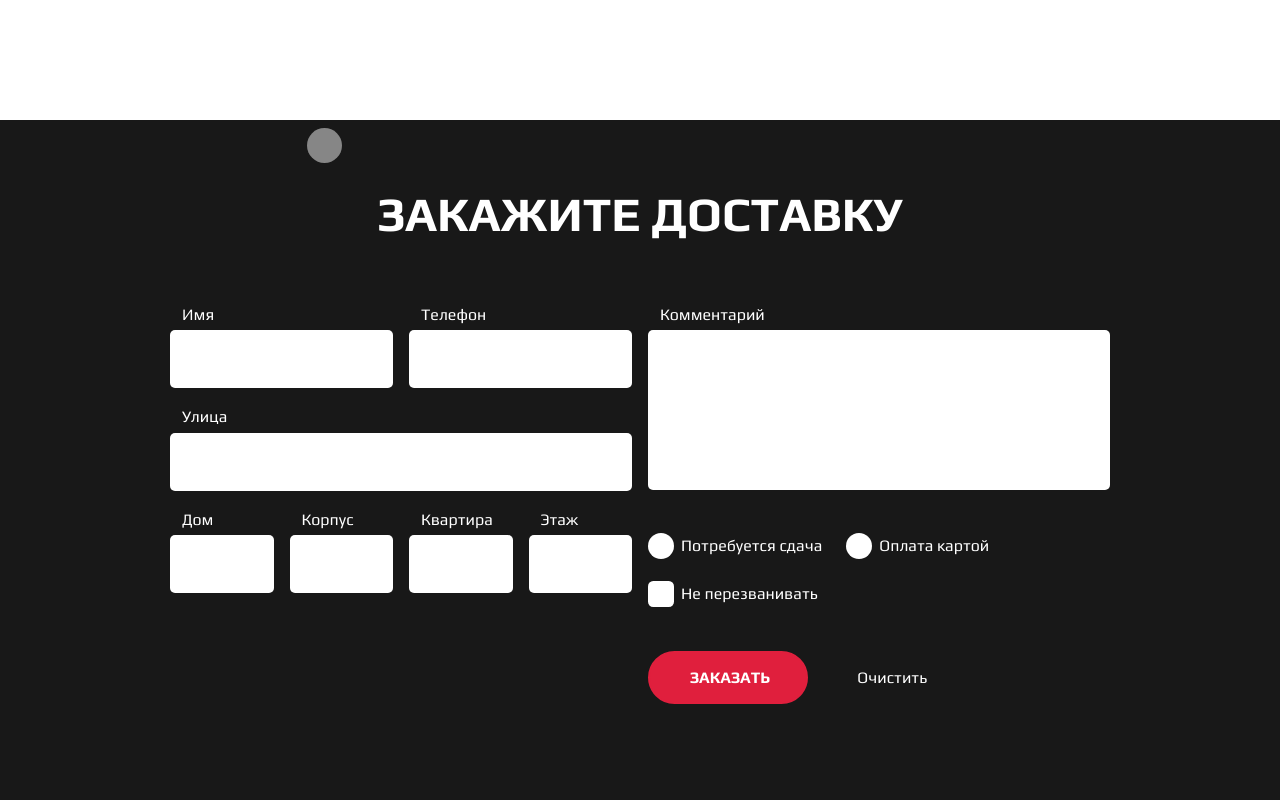
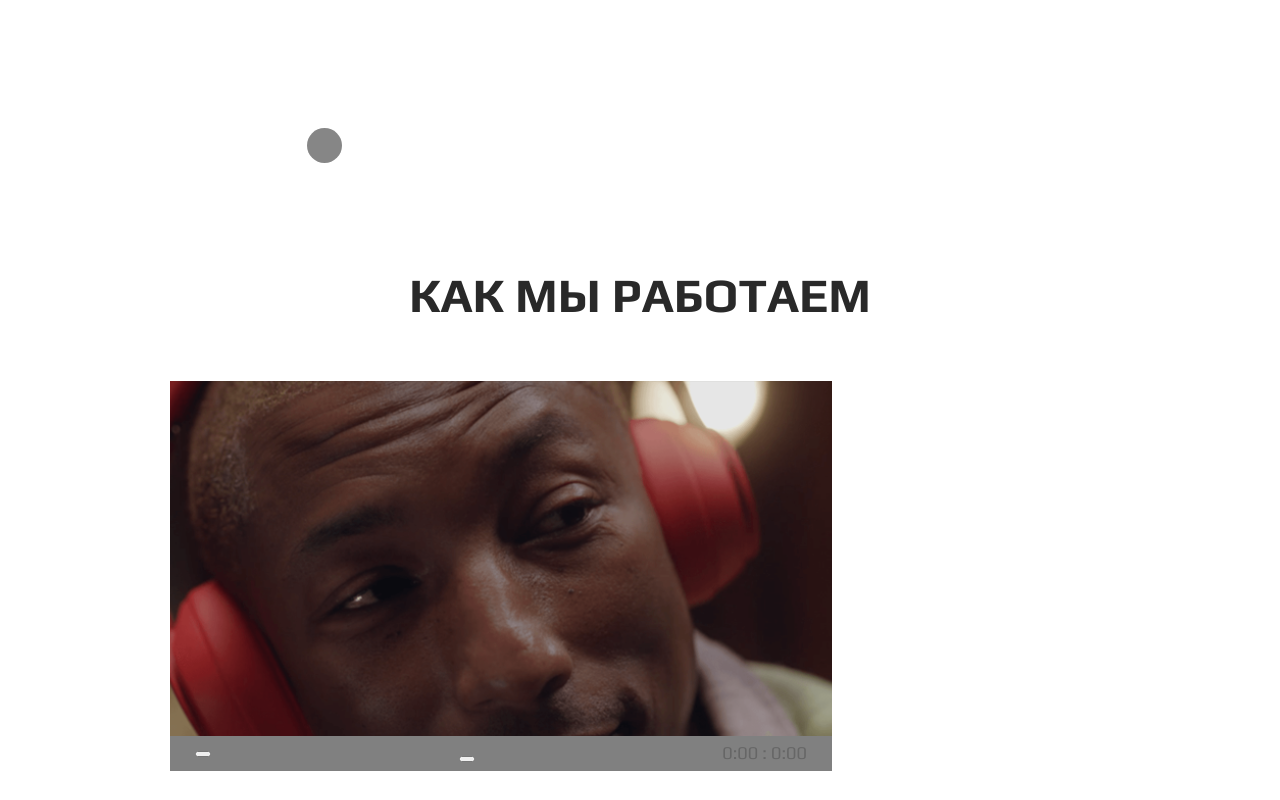
Before and after one commit to DeaRozze/beats, a plain HTML site: page index.html in a window 1280 px wide. Shown: the part 3880-4680 px from the top of the page. Drawn offline with nearby package versions, Linux system fonts and the light colour scheme.

Commit message:
Add files via upload

```diff
--- /dev/null
+++ b/css/blocks/player.scss
@@ -0,0 +1,34 @@
+.player-section__container {
+  width: rem(662px);
+  height: rem(390px);
+
+}
+.player {
+  position: relative;
+  display: block;
+  width: 100%;
+  height: 100%;
+}
+
+.player__splash {
+  position: absolute;
+  top: 0;
+  left: 0;
+  right: 0;
+  bottom: 0;
+  background: url(/img/Rectangle\ 9.png)
+  center center/cover no-repeat;
+}
+
+.player__controls {
+  position: absolute;
+  bottom:0;
+  left: 0;
+  right: 0;
+  height: 35px;
+  background:gray;
+  display: flex;
+  align-items:center;
+  justify-content: space-between;
+  padding: 0 25px;
+}
--- a/css/blocks/section.scss
+++ b/css/blocks/section.scss
@@ -6,7 +6,6 @@
 
   &--map-section {
     position: relative;
-    background-size:cover;
   }
 }
 
--- a/css/main.scss
+++ b/css/main.scss
@@ -33,3 +33,4 @@ $phones:480px;
 @import "blocks/overlay";
 @import "blocks/team";
 @import "blocks/modal";
+@import "blocks/player";
--- a/index.html
+++ b/index.html
@@ -579,6 +579,30 @@
       </div>
     </section>
 
+    <section class="section player-section">
+      <div class="container">
+        <h2 class="section__title">Как мы работаем</h2>
+        <div class="player-section__container">
+          <div class="player">
+            <div class="player__wrapper">
+              <div id="yt-player" class="player__elem"></div>
+              <div class="player__splash"></div>
+            </div>
+            <div class="player__controls">
+              <button class="player__start"></button>
+              <div class="player__playback">
+                <button class="player__playback-button"></button>
+              </div>
+              <div class="player__duration">
+                <span class="player__duration-completed">0:00</span> :
+                <span class="player__duration-estimate">0:00</span>
+              </div>
+            </div>
+          </div>
+        </div>
+      </div>
+    </section>
+
     <section class="delivery-section">
       <div class="container">
         <h2 class="section__title section__title--white">закажите доставку</h2>
--- a/modal.js
+++ b/modal.js
@@ -17,6 +17,7 @@ $('.form').submit(e => {
   const errorFields = form.find('.input-error');
 
   if (errorFields.length === 0) {
+
     $.ajax({
       url: 'https://webdev-api.loftschool.com/sendmail',
       method: 'post',
@@ -25,7 +26,17 @@ $('.form').submit(e => {
         phone: phone.val(),
         comment: comment.val(),
         to: to.val(),
-      }
+      },
+      success: (data) => {
+        document.getElementById("open-modal-btn").addEventListener('click', function () {
+          document.getElementById('my-modal').classList.add('modal--open')
+        })
+      },
+      error: ошибка  => {document.getElementById("app-submit-btn").addEventListener('click', function () {
+        document.getElementById('my-modal').classList.remove('modal--open')
+
+      })
+    }
     });
 
   }
@@ -35,23 +46,23 @@ $('.form').submit(e => {
 
 
 
-$('.app-submit-btn').click(e => {
-  e.preventDefault();
-});
+// $('.app-submit-btn').click(e => {
+//   e.preventDefault();
+// });
 
-document.getElementById("open-modal-btn").addEventListener('click', function () {
-  document.getElementById('my-modal').classList.add('modal--open')
-})
+// document.getElementById("open-modal-btn").addEventListener('click', function () {
+//   document.getElementById('my-modal').classList.add('modal--open')
+// })
 
-document.getElementById("app-submit-btn").addEventListener('click', function () {
-  document.getElementById('my-modal').classList.remove('modal--open')
-})
+// document.getElementById("app-submit-btn").addEventListener('click', function () {
+//   document.getElementById('my-modal').classList.remove('modal--open')
+// })
 
-document.querySelector('#my-modal .modal__container').addEventListener('click', e => {
-  e._isClickWithInModal = true;
-});
+// document.querySelector('#my-modal .modal__container').addEventListener('click', e => {
+//   e._isClickWithInModal = true;
+// });
 
-document.getElementById('my-modal').addEventListener('click', e => {
-  if (e._isClickWithInModal) return;
-  e.currentTarget.classList.remove('modal--open');
-});
+// document.getElementById('my-modal').addEventListener('click', e => {
+//   if (e._isClickWithInModal) return;
+//   e.currentTarget.classList.remove('modal--open');
+// });
```
Also changed, not shown: css/main.css, img/Rectangle 9.png (added).
